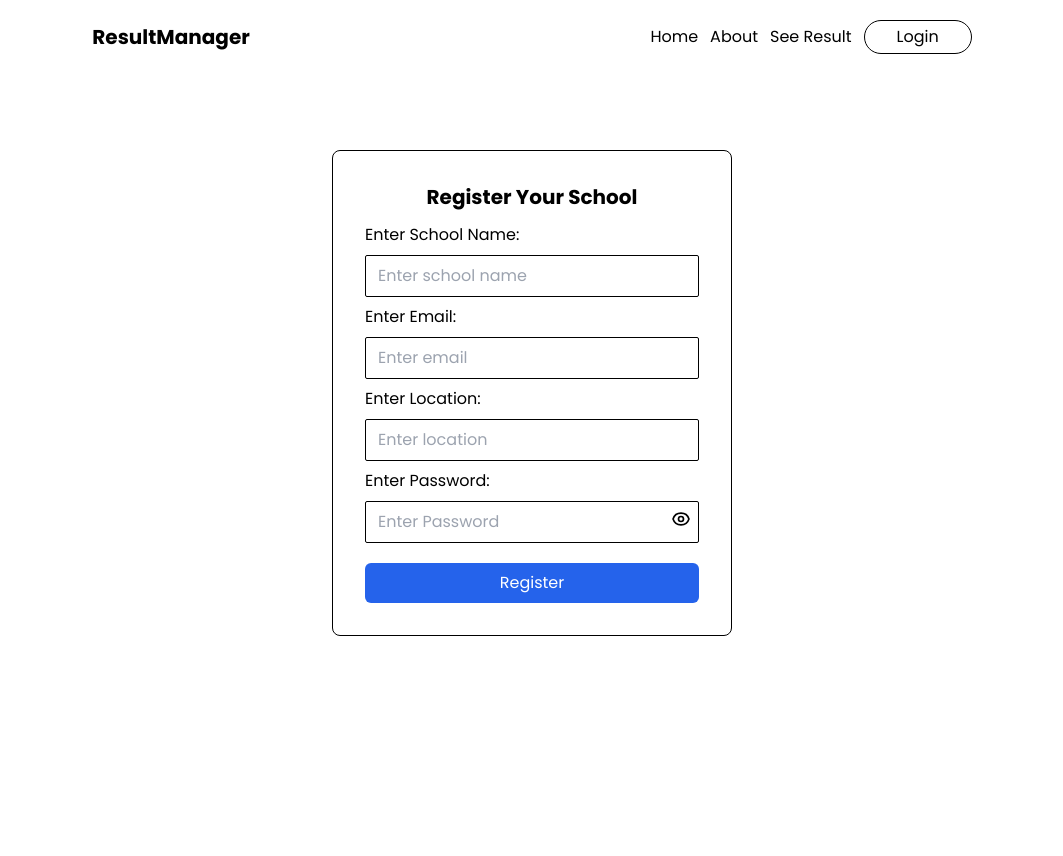
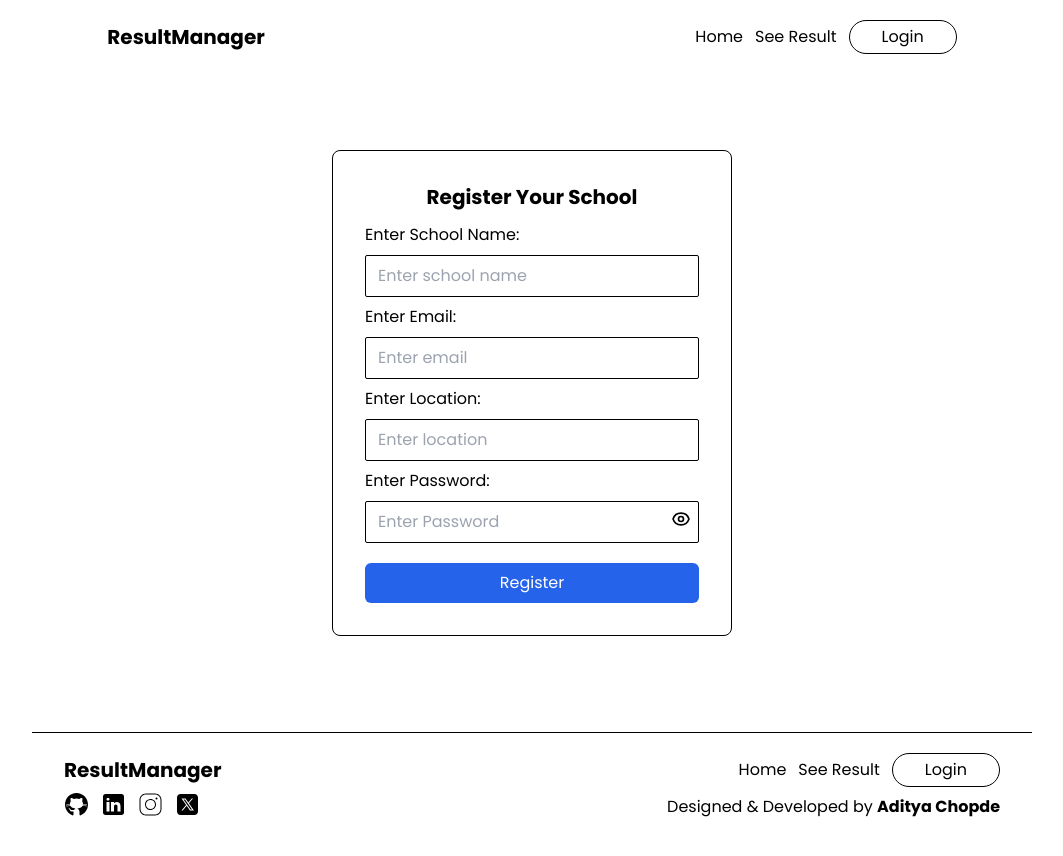
Before and after one commit to aditya-chopde/result-management-system, a React (Vite) app in the folder frontend/: page / in a window 1280 px wide. Shown: the top 856 px of the page, without its empty margins (108-1171 px from the left). Before the commit the page ends 800 px from the top, so only its background shows below. Built offline with nearby package versions, Linux system fonts and the light colour scheme.

Commit message:
added footer throughout the app

```diff
--- a/frontend/src/App.jsx
+++ b/frontend/src/App.jsx
@@ -9,6 +9,7 @@
 import AddResult from './components/AddResult';
 import SeeResult from './components/SeeResult';
 import ShowResult from './components/ShowResult';
+import Footer from './components/Footer';
 
 function App() {
 
@@ -26,6 +27,7 @@
         <Route path="/s/result" element={<SeeResult/>} />
         <Route path="/s/result/:id" element={<ShowResult/>} />
       </Routes>
+      <Footer/>
     </Router>
     </>
   )
--- /dev/null
+++ b/frontend/src/components/Footer.jsx
@@ -0,0 +1,92 @@
+import React from "react";
+import { Link } from "react-router-dom";
+
+const Footer = () => {
+  return (
+    <>
+      <footer className="flex flex-row justify-around items-center my-5">
+        <div className="flex flex-row justify-between items-center w-[1000px] border-t border-black py-5 px-8">
+          <div>
+            <h1 className="font-bold text-xl">
+              <Link to="/">ResultManager</Link>
+            </h1>
+            <div className="flex flex-row gap-3 my-2">
+              <a href="https://github.com/aditya-chopde" target="_blank">
+                <svg
+                  xmlns="http://www.w3.org/2000/svg"
+                  x="0px"
+                  y="0px"
+                  width="25"
+                  height="25"
+                  viewBox="0 0 50 50"
+                >
+                  <path d="M17.791,46.836C18.502,46.53,19,45.823,19,45v-5.4c0-0.197,0.016-0.402,0.041-0.61C19.027,38.994,19.014,38.997,19,39 c0,0-3,0-3.6,0c-1.5,0-2.8-0.6-3.4-1.8c-0.7-1.3-1-3.5-2.8-4.7C8.9,32.3,9.1,32,9.7,32c0.6,0.1,1.9,0.9,2.7,2c0.9,1.1,1.8,2,3.4,2 c2.487,0,3.82-0.125,4.622-0.555C21.356,34.056,22.649,33,24,33v-0.025c-5.668-0.182-9.289-2.066-10.975-4.975 c-3.665,0.042-6.856,0.405-8.677,0.707c-0.058-0.327-0.108-0.656-0.151-0.987c1.797-0.296,4.843-0.647,8.345-0.714 c-0.112-0.276-0.209-0.559-0.291-0.849c-3.511-0.178-6.541-0.039-8.187,0.097c-0.02-0.332-0.047-0.663-0.051-0.999 c1.649-0.135,4.597-0.27,8.018-0.111c-0.079-0.5-0.13-1.011-0.13-1.543c0-1.7,0.6-3.5,1.7-5c-0.5-1.7-1.2-5.3,0.2-6.6 c2.7,0,4.6,1.3,5.5,2.1C21,13.4,22.9,13,25,13s4,0.4,5.6,1.1c0.9-0.8,2.8-2.1,5.5-2.1c1.5,1.4,0.7,5,0.2,6.6c1.1,1.5,1.7,3.2,1.6,5 c0,0.484-0.045,0.951-0.11,1.409c3.499-0.172,6.527-0.034,8.204,0.102c-0.002,0.337-0.033,0.666-0.051,0.999 c-1.671-0.138-4.775-0.28-8.359-0.089c-0.089,0.336-0.197,0.663-0.325,0.98c3.546,0.046,6.665,0.389,8.548,0.689 c-0.043,0.332-0.093,0.661-0.151,0.987c-1.912-0.306-5.171-0.664-8.879-0.682C35.112,30.873,31.557,32.75,26,32.969V33 c2.6,0,5,3.9,5,6.6V45c0,0.823,0.498,1.53,1.209,1.836C41.37,43.804,48,35.164,48,25C48,12.318,37.683,2,25,2S2,12.318,2,25 C2,35.164,8.63,43.804,17.791,46.836z"></path>
+                </svg>
+              </a>
+              <a href="https://www.linkedin.com/in/aditya-chopde-486a102a2?utm_source=share&utm_campaign=share_via&utm_content=profile&utm_medium=android_app" target="_blank">
+                <svg
+                  xmlns="http://www.w3.org/2000/svg"
+                  x="0px"
+                  y="0px"
+                  width="25"
+                  height="25"
+                  viewBox="0 0 50 50"
+                >
+                  <path d="M41,4H9C6.24,4,4,6.24,4,9v32c0,2.76,2.24,5,5,5h32c2.76,0,5-2.24,5-5V9C46,6.24,43.76,4,41,4z M17,20v19h-6V20H17z M11,14.47c0-1.4,1.2-2.47,3-2.47s2.93,1.07,3,2.47c0,1.4-1.12,2.53-3,2.53C12.2,17,11,15.87,11,14.47z M39,39h-6c0,0,0-9.26,0-10 c0-2-1-4-3.5-4.04h-0.08C27,24.96,26,27.02,26,29c0,0.91,0,10,0,10h-6V20h6v2.56c0,0,1.93-2.56,5.81-2.56 c3.97,0,7.19,2.73,7.19,8.26V39z"></path>
+                </svg>
+              </a>
+              <a href="https://www.instagram.com/adityachopde_here/" target="_blank">
+                <svg
+                  xmlns="http://www.w3.org/2000/svg"
+                  x="0px"
+                  y="0px"
+                  width="25"
+                  height="25"
+                  viewBox="0 0 50 50"
+                >
+                  <path d="M 16 3 C 8.8324839 3 3 8.8324839 3 16 L 3 34 C 3 41.167516 8.8324839 47 16 47 L 34 47 C 41.167516 47 47 41.167516 47 34 L 47 16 C 47 8.8324839 41.167516 3 34 3 L 16 3 z M 16 5 L 34 5 C 40.086484 5 45 9.9135161 45 16 L 45 34 C 45 40.086484 40.086484 45 34 45 L 16 45 C 9.9135161 45 5 40.086484 5 34 L 5 16 C 5 9.9135161 9.9135161 5 16 5 z M 37 11 A 2 2 0 0 0 35 13 A 2 2 0 0 0 37 15 A 2 2 0 0 0 39 13 A 2 2 0 0 0 37 11 z M 25 14 C 18.936712 14 14 18.936712 14 25 C 14 31.063288 18.936712 36 25 36 C 31.063288 36 36 31.063288 36 25 C 36 18.936712 31.063288 14 25 14 z M 25 16 C 29.982407 16 34 20.017593 34 25 C 34 29.982407 29.982407 34 25 34 C 20.017593 34 16 29.982407 16 25 C 16 20.017593 20.017593 16 25 16 z"></path>
+                </svg>
+              </a>
+              <a href="https://x.com/dev_aditya_ch?t=UxyCho0FzffIl6UGlKVgOg&s=08" target="_blank">
+                <svg
+                  xmlns="http://www.w3.org/2000/svg"
+                  x="0px"
+                  y="0px"
+                  width="25"
+                  height="25"
+                  viewBox="0 0 50 50"
+                >
+                  <path d="M 11 4 C 7.134 4 4 7.134 4 11 L 4 39 C 4 42.866 7.134 46 11 46 L 39 46 C 42.866 46 46 42.866 46 39 L 46 11 C 46 7.134 42.866 4 39 4 L 11 4 z M 13.085938 13 L 21.023438 13 L 26.660156 21.009766 L 33.5 13 L 36 13 L 27.789062 22.613281 L 37.914062 37 L 29.978516 37 L 23.4375 27.707031 L 15.5 37 L 13 37 L 22.308594 26.103516 L 13.085938 13 z M 16.914062 15 L 31.021484 35 L 34.085938 35 L 19.978516 15 L 16.914062 15 z"></path>
+                </svg>
+              </a>
+            </div>
+          </div>
+          <div className="flex flex-col justify-between">
+            <ul className="flex flex-row gap-3 items-center self-end">
+              <li>
+                <Link to="/">Home</Link>
+              </li>
+              <li>
+                <Link to="/s/result">See Result</Link>
+              </li>
+              <li className="border border-black rounded-full px-8 transition-all hover:bg-black hover:text-white cursor-pointer py-1">
+                <Link to="/login">Login</Link>
+              </li>
+            </ul>
+
+            <div className="my-2">
+              <h1>
+                Designed & Developed by{" "}
+                <a href="https://github.com/aditya-chopde" target="_blank" className="font-bold transition-all hover:text-blue-700 hover:cursor-pointer">
+                  Aditya Chopde
+                </a>
+              </h1>
+            </div>
+          </div>
+        </div>
+      </footer>
+    </>
+  );
+};
+
+export default Footer;
--- a/frontend/src/components/Navbar.jsx
+++ b/frontend/src/components/Navbar.jsx
@@ -6,12 +6,11 @@
     <>
       <nav className="flex flex-row justify-around items-center my-5">
         <div>
-          <h1 className="font-bold text-xl">ResultManager</h1>
+          <h1 className="font-bold text-xl"><Link to="/">ResultManager</Link></h1>
         </div>
         <div>
             <ul className="flex flex-row gap-3 items-center">
-                <li>Home</li>
-                <li>About</li>
+                <li><Link to="/">Home</Link></li>
                 <li><Link to="/s/result">See Result</Link></li>
                 <li className="border border-black rounded-full px-8 transition-all hover:bg-black hover:text-white cursor-pointer py-1">
                   <Link to="/login">Login</Link>
```
